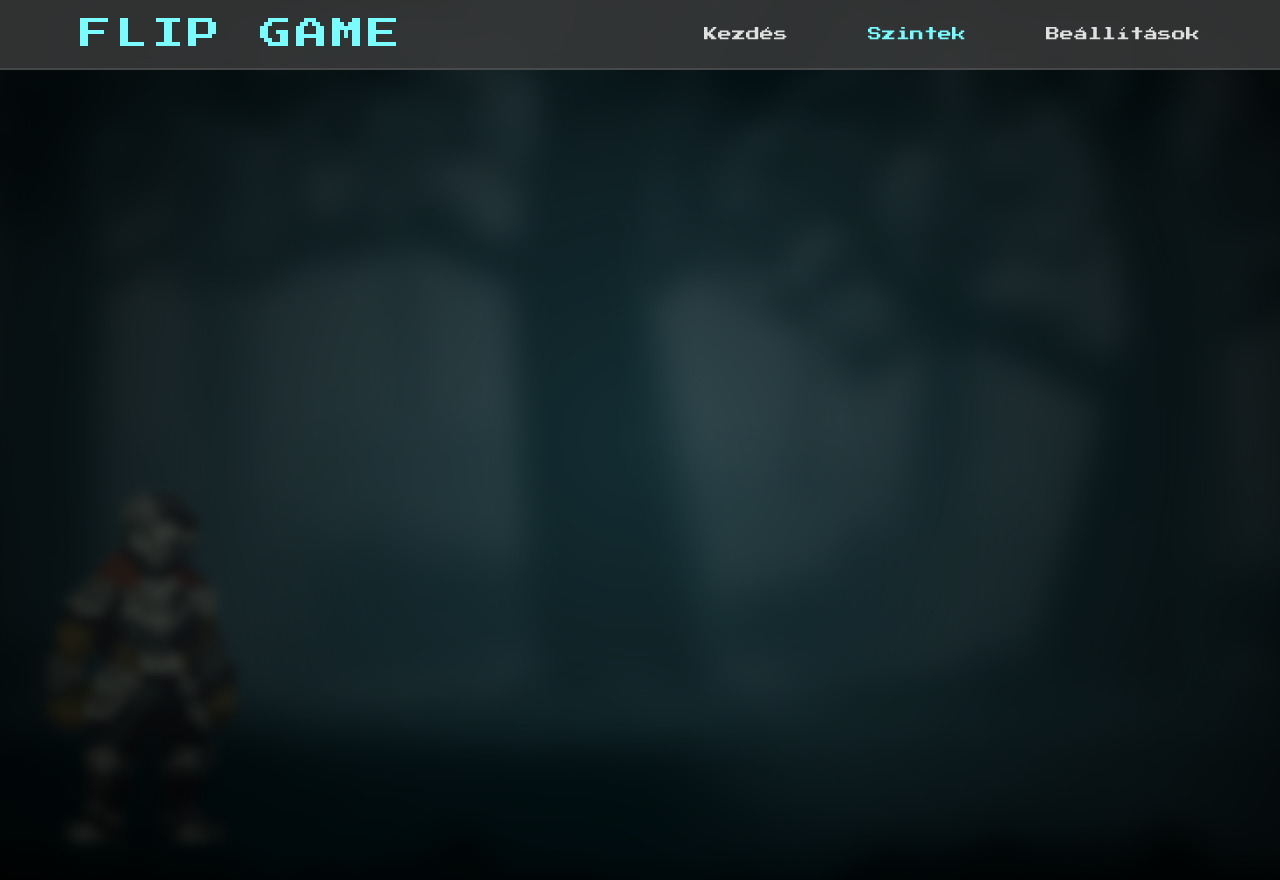
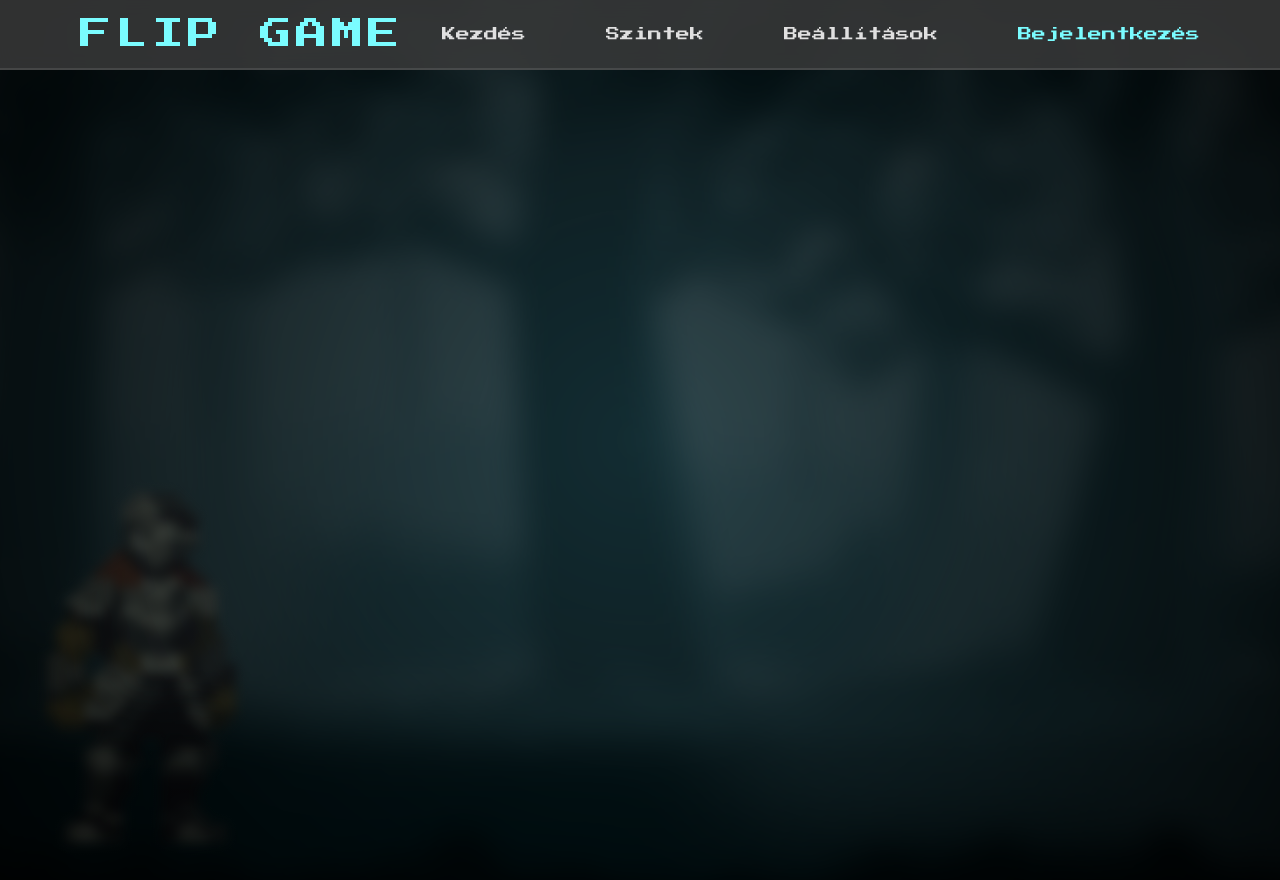
Before and after one commit to KornelGa/FlipWorldWebGL, a PHP site: page / in a window 1280 px wide. Run offline with PHP 8.4, Linux system fonts and the light colour scheme.

Commit message:
color for active

```diff
--- a/web/index.php
+++ b/web/index.php
@@ -212,8 +212,9 @@
       <div class="navbar-title">FLIP GAME</div>
       <div class="navbar-links">
         <a href="kezdes.html">Kezdés</a>
-        <a href="szintek.html" style="color: #7afcff">Szintek</a>
+        <a href="szintek.html">Szintek</a>
         <a href="beallitasok.html">Beállítások</a>
+        <a href="index.php" style="color: #7afcff">Bejelentkezés</a>
       </div>
     </div>
 </body>
```
